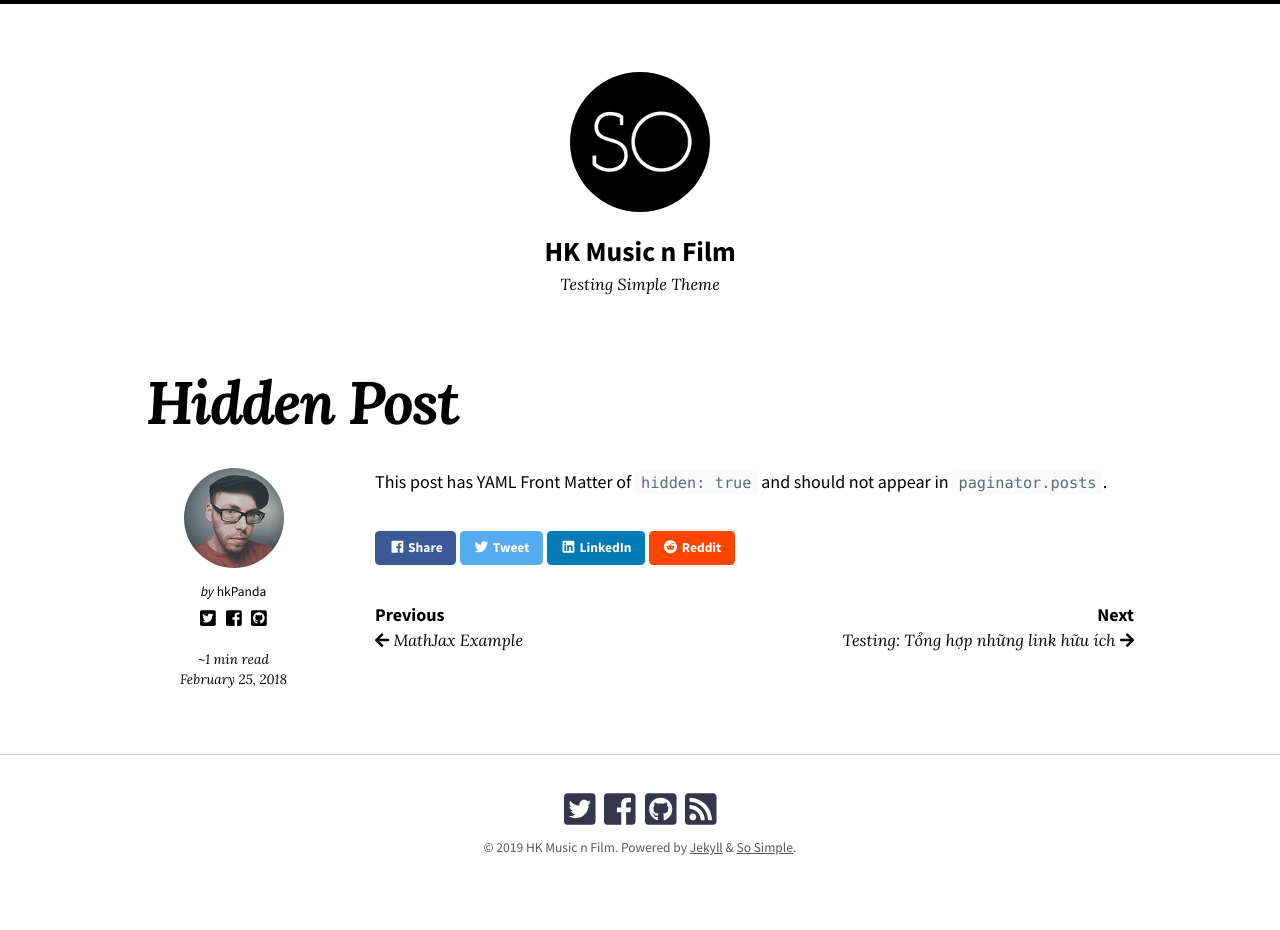
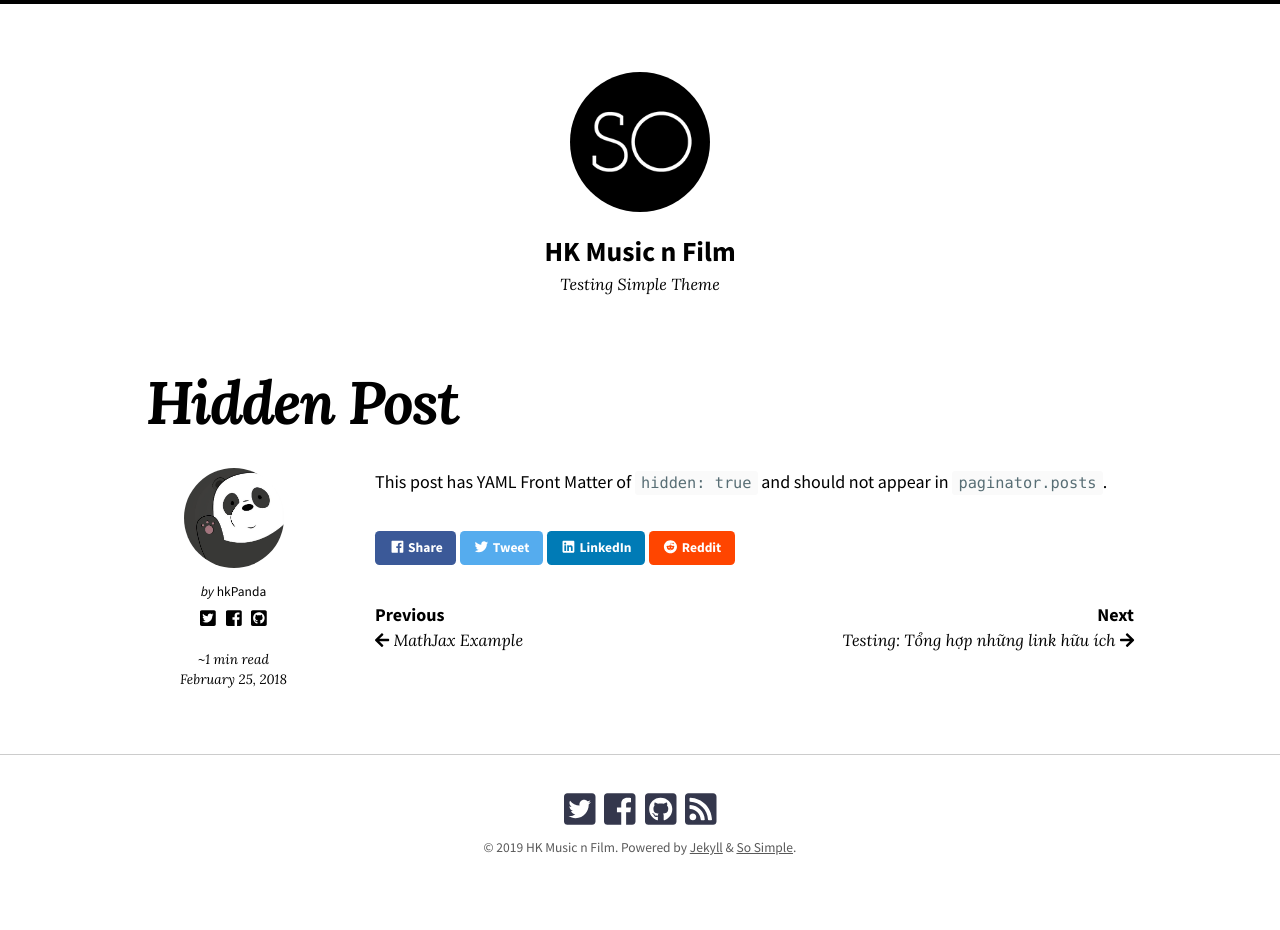
Before and after one commit to hkmusic-film/new-page, a Jekyll site: the page built from _posts/2018-02-25-hidden-post.md, in a window 1280 px wide. Built offline with Jekyll 4.4.1, drawn with Linux system fonts in a browser that asks for light colours; nearby versions of some CDN libraries.

Commit message:
Update _config.yml

```diff
--- a/_config.yml
+++ b/_config.yml
@@ -123,7 +123,7 @@ defaults:
 # Site Author
 author:
   name: hkPanda
-  picture: /images/michael-rose-photo.jpg
+  picture: /images/avatar.jpg
   email:
   twitter: #
   links:
```
